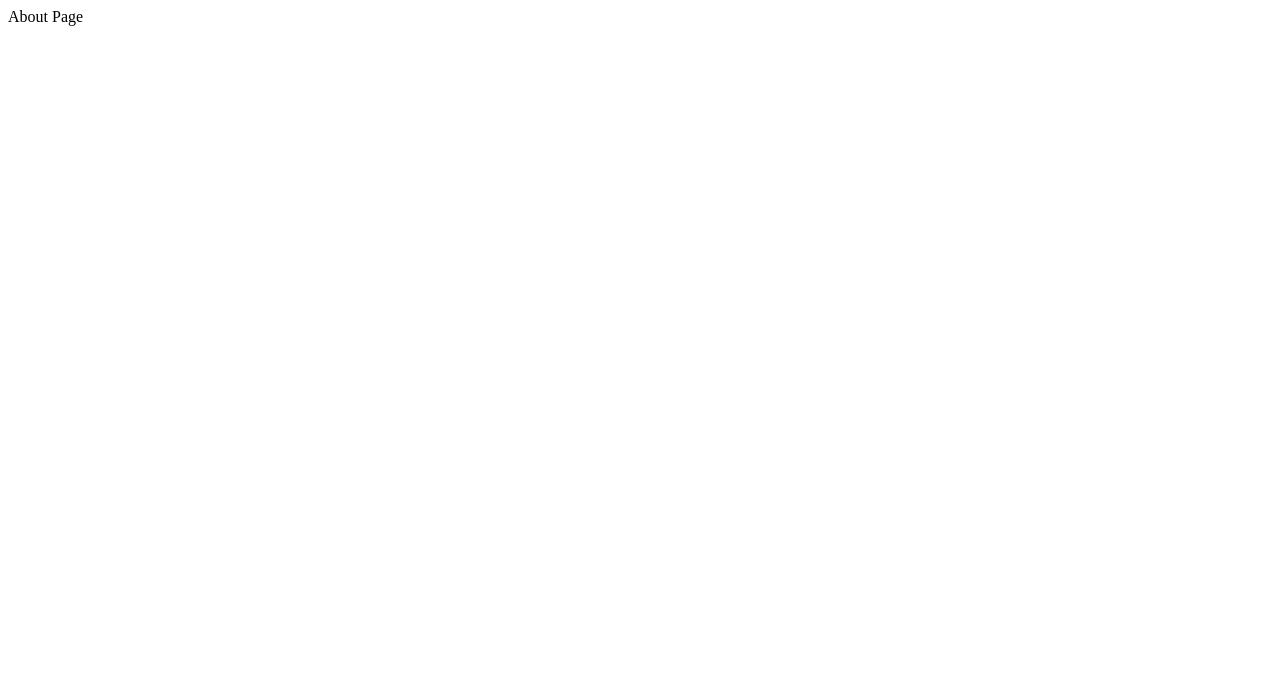
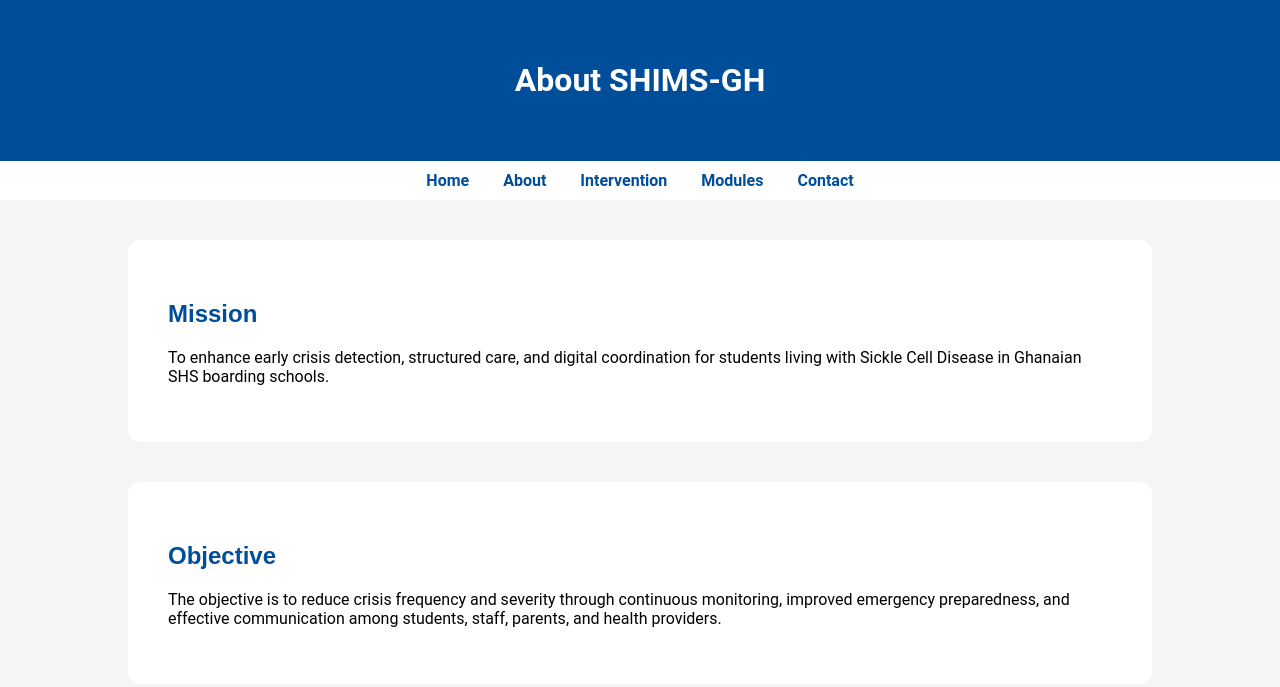
Before and after one commit to nanabekoe40-debug/shims-gh.github.io, a plain HTML site: page about.html in a window 1280 px wide. Drawn offline with Linux system fonts and the light colour scheme.

Commit message:
About.html

```diff
--- a/about.html
+++ b/about.html
@@ -1 +1,44 @@
-<!DOCTYPE html><html lang='en'><head><meta charset='UTF-8'><title>About</title></head><body>About Page</body></html>
+<!DOCTYPE html>
+<html lang="en">
+<head>
+<meta charset="UTF-8">
+<title>SHIMS-GH | About</title>
+
+<style>
+body { font-family:Roboto, Arial; background:#F5F5F5; margin:0; }
+:root { --primary:#004D99; }
+header { background:var(--primary); color:white; padding:40px 20px; text-align:center; }
+nav { background:white; text-align:center; padding:10px; }
+nav a { margin:0 15px; color:var(--primary); text-decoration:none; font-weight:bold; }
+.section { background:white; margin:40px 10%; padding:40px; border-radius:12px; }
+h2 { font-family:Montserrat, sans-serif; color:var(--primary); }
+</style>
+</head>
+
+<body>
+
+<header><h1>About SHIMS-GH</h1></header>
+
+<nav>
+    <a href="home.html">Home</a>
+    <a href="about.html">About</a>
+    <a href="intervention.html">Intervention</a>
+    <a href="modules.html">Modules</a>
+    <a href="contact.html">Contact</a>
+</nav>
+
+<div class="section">
+    <h2>Mission</h2>
+    <p>To enhance early crisis detection, structured care, and digital coordination for students
+       living with Sickle Cell Disease in Ghanaian SHS boarding schools.</p>
+</div>
+
+<div class="section">
+    <h2>Objective</h2>
+    <p>The objective is to reduce crisis frequency and severity through continuous monitoring,
+       improved emergency preparedness, and effective communication among students, staff,
+       parents, and health providers.</p>
+</div>
+
+</body>
+</html>
```
